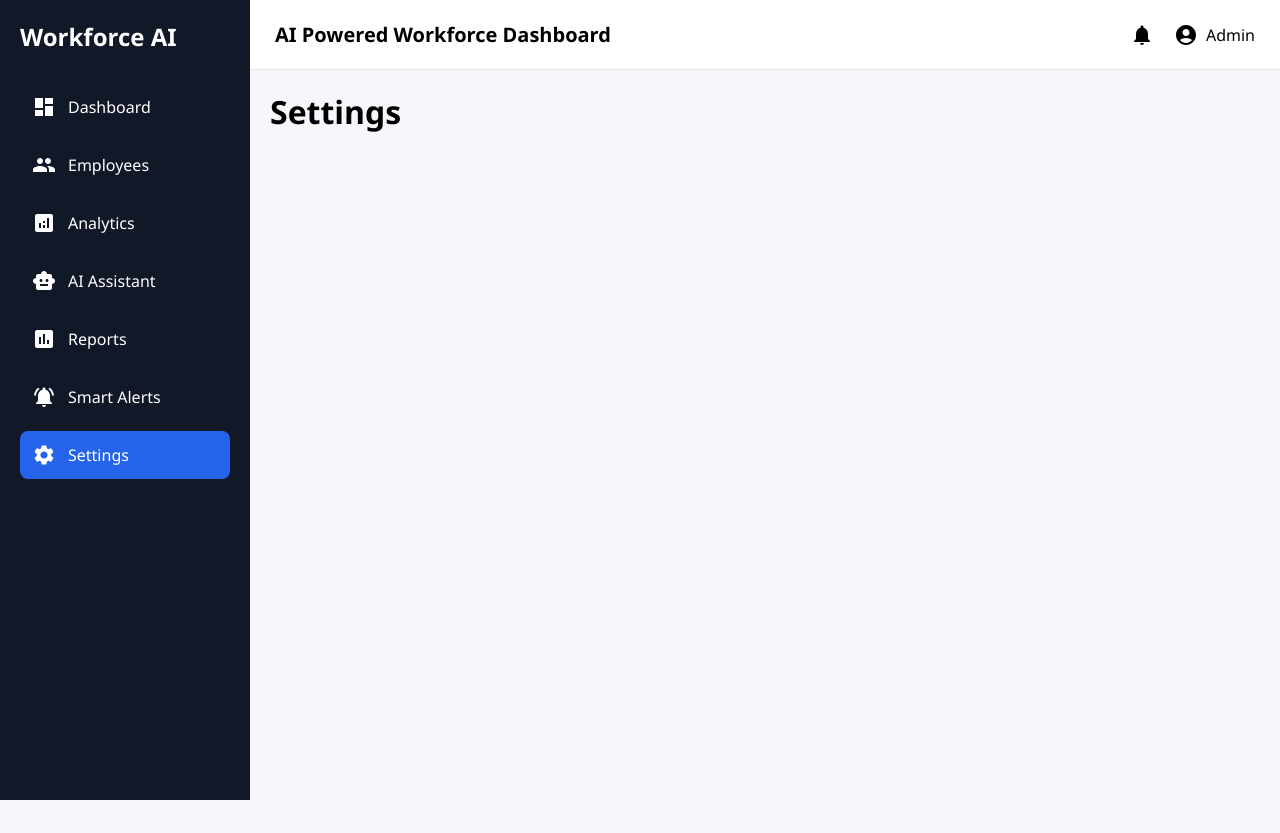
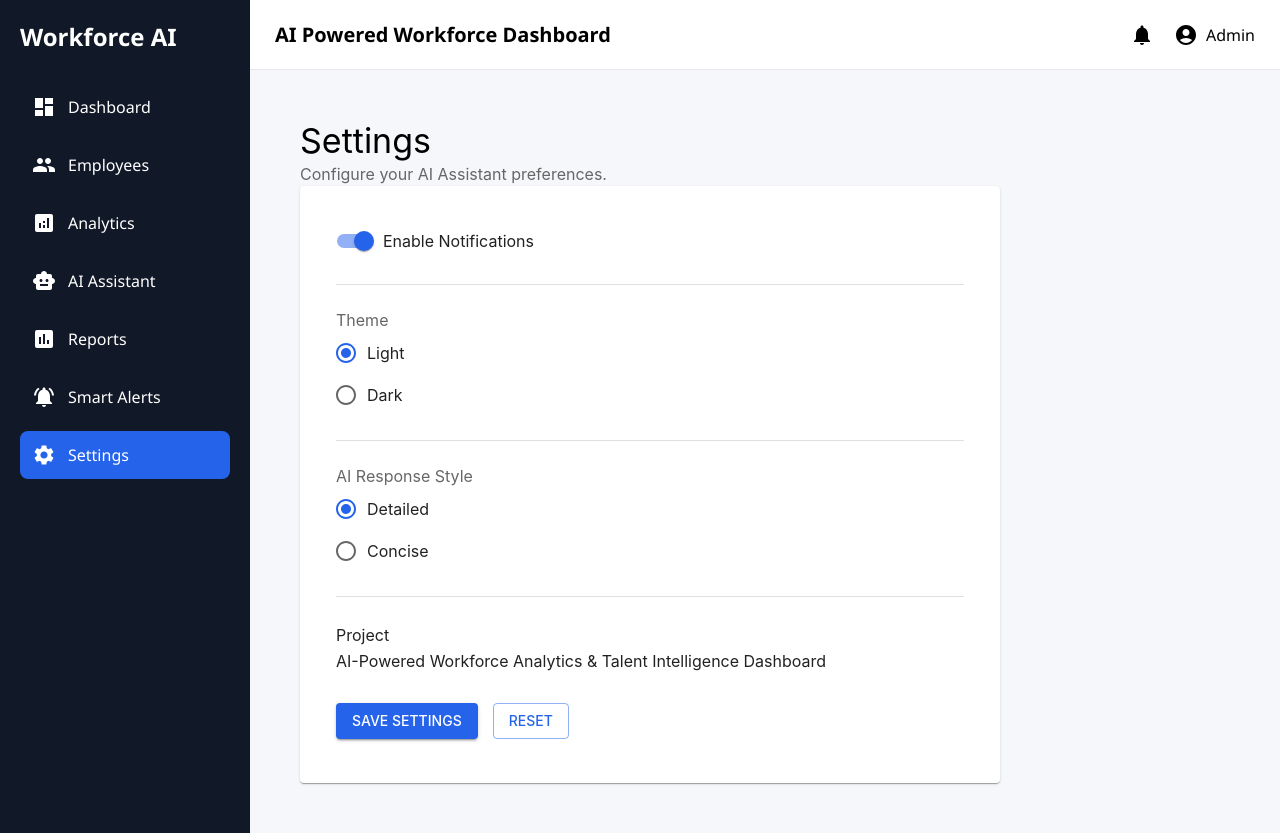
Before and after one commit to SaiKavya210804/AI_Powered_Workforce_Analytics_-_Talent_Intelligence_Dashboard_Team_B, a React app in the folder frontend/: page /settings in a window 1280 px wide. Before the commit the page ends 800 px from the top, so only its background shows below. Built offline with nearby package versions, Linux system fonts and the light colour scheme; no server answers; the HTML template or start-up script is replaced by a standard one.

Commit message:
Implement AI Assistant, Smart Alerts, and Settings improvements

```diff
--- a/frontend/src/components/chatbot/ChatInput.jsx
+++ b/frontend/src/components/chatbot/ChatInput.jsx
@@ -1,20 +1,59 @@
 import "./ChatInput.css";
 
-function ChatInput({ value, onChange, onSend }) {
+function ChatInput({
+
+  value,
+
+  onChange,
+
+  onSend
+
+}) {
+
+  const handleSend = () => {
+
+    if (!value.trim()) return;
+
+    onSend();
+
+  };
+
   return (
+
     <div className="chat-input-container">
+
       <textarea
+
         rows="3"
+
         placeholder="Ask something about your workforce..."
+
         value={value}
+
         onChange={onChange}
+
+        onKeyDown={(e) => {
+
+          if (e.key === "Enter" && !e.shiftKey) {
+
+            e.preventDefault();
+
+            handleSend();
+
+          }
+
+        }}
+
       />
 
-      <button onClick={onSend}>
+      <button onClick={handleSend}>
         Send
       </button>
+
     </div>
+
   );
+
 }
 
 export default ChatInput;
--- a/frontend/src/pages/AIAssistant/AIAssistant.jsx
+++ b/frontend/src/pages/AIAssistant/AIAssistant.jsx
@@ -1,11 +1,15 @@
-import { useState } from "react";
+import { useState, useEffect, useRef } from "react";
 import { askAI } from "../../services/aiService";
 
 import ChatInput from "../../components/chatbot/ChatInput";
 import ChatHistory from "../../components/chatbot/ChatHistory";
 import TypingIndicator from "../../components/chatbot/TypingIndicator";
 
+import { Button } from "@mui/material";
+import DeleteSweepIcon from "@mui/icons-material/DeleteSweep";
+
 function AIAssistant() {
+
   const [question, setQuestion] = useState("");
 
   const [messages, setMessages] = useState([
@@ -17,66 +21,149 @@ function AIAssistant() {
 
   const [loading, setLoading] = useState(false);
 
-  const handleAsk = async () => {
-    if (!question.trim()) return;
+  const chatEndRef = useRef(null);
 
-    const userQuestion = question;
+  const suggestedQuestions = [
+    "Show overall attrition rate",
+    "Generate employee summary",
+    "Show salary analytics",
+    "Show job satisfaction",
+    "Show work-life balance"
+  ];
 
-    // Add user's message
+  const handleAsk = async (customQuestion = null) => {
+
+    const userQuestion = customQuestion || question;
+
+    if (!userQuestion.trim()) return;
+
     setMessages((prev) => [
       ...prev,
       {
         sender: "user",
-        message: userQuestion,
-      },
+        message: userQuestion
+      }
     ]);
 
-    // Clear input
     setQuestion("");
 
     setLoading(true);
 
     try {
+
       const response = await askAI(userQuestion);
 
-      // Add AI response
       setMessages((prev) => [
         ...prev,
         {
           sender: "ai",
-          message: response.answer,
-        },
+          message: response.answer
+        }
       ]);
+
     } catch (error) {
+
       console.error(error);
 
       setMessages((prev) => [
         ...prev,
         {
           sender: "ai",
-          message: "Something went wrong. Please try again.",
-        },
+          message: "Something went wrong. Please try again."
+        }
       ]);
+
     }
 
     setLoading(false);
+
   };
 
+  const handleClearChat = () => {
+
+    setMessages([
+      {
+        sender: "ai",
+        message: "Hello! How can I help you with workforce analytics today?"
+      }
+    ]);
+
+  };
+
+  useEffect(() => {
+
+    chatEndRef.current?.scrollIntoView({
+      behavior: "smooth"
+    });
+
+  }, [messages]);
+
   return (
+
     <div style={{ padding: "30px" }}>
-      <h1>AI Workforce Assistant</h1>
+
+      <div
+        style={{
+          display: "flex",
+          justifyContent: "space-between",
+          alignItems: "center",
+          marginBottom: "20px"
+        }}
+      >
+
+        <h1>AI Workforce Assistant</h1>
+
+        <Button
+          variant="outlined"
+          color="error"
+          startIcon={<DeleteSweepIcon />}
+          onClick={handleClearChat}
+        >
+          Clear Chat
+        </Button>
+
+      </div>
+
+      <div
+        style={{
+          display: "flex",
+          flexWrap: "wrap",
+          gap: "10px",
+          marginBottom: "20px"
+        }}
+      >
+
+        {suggestedQuestions.map((item, index) => (
+
+          <Button
+            key={index}
+            variant="outlined"
+            size="small"
+            onClick={() => handleAsk(item)}
+          >
+            {item}
+          </Button>
+
+        ))}
+
+      </div>
 
       <ChatHistory messages={messages} />
 
       {loading && <TypingIndicator />}
+
+      <div ref={chatEndRef}></div>
 
       <ChatInput
         value={question}
         onChange={(e) => setQuestion(e.target.value)}
         onSend={handleAsk}
       />
+
     </div>
+
   );
+
 }
 
 export default AIAssistant;
--- /dev/null
+++ b/frontend/src/pages/Settings/Settings.css
@@ -0,0 +1,19 @@
+.settings-container {
+    padding: 30px;
+}
+
+.settings-title {
+    font-size: 32px;
+    font-weight: bold;
+    margin-bottom: 10px;
+}
+
+.settings-subtitle {
+    color: #666;
+    margin-bottom: 30px;
+}
+
+.settings-card {
+    max-width: 700px;
+    padding: 20px;
+}
--- a/frontend/src/pages/Settings/Settings.jsx
+++ b/frontend/src/pages/Settings/Settings.jsx
@@ -1,5 +1,209 @@
+import "./Settings.css";
+
+import {
+    Card,
+    CardContent,
+    Typography,
+    Switch,
+    FormControlLabel,
+    Button,
+    Divider,
+    RadioGroup,
+    Radio,
+    FormControl,
+    FormLabel
+} from "@mui/material";
+
+import { useState, useEffect } from "react";
+
 function Settings() {
-  return <h1>Settings</h1>;
+
+    const [notifications, setNotifications] = useState(true);
+    const [theme, setTheme] = useState("light");
+    const [aiMode, setAiMode] = useState("detailed");
+
+    // Load saved settings when page opens
+    useEffect(() => {
+
+        const savedSettings = localStorage.getItem("workforceSettings");
+
+        if (savedSettings) {
+
+            const settings = JSON.parse(savedSettings);
+
+            setNotifications(settings.notifications);
+            setTheme(settings.theme);
+            setAiMode(settings.aiMode);
+
+        }
+
+    }, []);
+
+    // Save settings
+    const handleSave = () => {
+
+        const settings = {
+            notifications,
+            theme,
+            aiMode
+        };
+
+        localStorage.setItem(
+            "workforceSettings",
+            JSON.stringify(settings)
+        );
+
+        alert("Settings saved successfully!");
+
+    };
+
+    // Reset settings
+    const handleReset = () => {
+
+        setNotifications(true);
+        setTheme("light");
+        setAiMode("detailed");
+
+        localStorage.removeItem("workforceSettings");
+
+        alert("Settings reset successfully!");
+
+    };
+
+    return (
+
+        <div className="settings-container">
+
+            <Typography
+                variant="h4"
+                className="settings-title"
+            >
+                Settings
+            </Typography>
+
+            <Typography
+                className="settings-subtitle"
+            >
+                Configure your AI Assistant preferences.
+            </Typography>
+
+            <Card className="settings-card">
+
+                <CardContent>
+
+                    <FormControlLabel
+                        control={
+                            <Switch
+                                checked={notifications}
+                                onChange={(e) =>
+                                    setNotifications(e.target.checked)
+                                }
+                            />
+                        }
+                        label="Enable Notifications"
+                    />
+
+                    <Divider sx={{ marginY: 3 }} />
+
+                    <FormControl>
+
+                        <FormLabel>Theme</FormLabel>
+
+                        <RadioGroup
+                            value={theme}
+                            onChange={(e) =>
+                                setTheme(e.target.value)
+                            }
+                        >
+
+                            <FormControlLabel
+                                value="light"
+                                control={<Radio />}
+                                label="Light"
+                            />
+
+                            <FormControlLabel
+                                value="dark"
+                                control={<Radio />}
+                                label="Dark"
+                            />
+
+                        </RadioGroup>
+
+                    </FormControl>
+
+                    <Divider sx={{ marginY: 3 }} />
+
+                    <FormControl>
+
+                        <FormLabel>AI Response Style</FormLabel>
+
+                        <RadioGroup
+                            value={aiMode}
+                            onChange={(e) =>
+                                setAiMode(e.target.value)
+                            }
+                        >
+
+                            <FormControlLabel
+                                value="detailed"
+                                control={<Radio />}
+                                label="Detailed"
+                            />
+
+                            <FormControlLabel
+                                value="concise"
+                                control={<Radio />}
+                                label="Concise"
+                            />
+
+                        </RadioGroup>
+
+                    </FormControl>
+
+                    <Divider sx={{ marginY: 3 }} />
+
+                    <Typography variant="subtitle1">
+                        Project
+                    </Typography>
+
+                    <Typography color="text.secondary">
+                        AI-Powered Workforce Analytics &
+                        Talent Intelligence Dashboard
+                    </Typography>
+
+                    <div
+                        style={{
+                            marginTop: "30px",
+                            display: "flex",
+                            gap: "15px"
+                        }}
+                    >
+
+                        <Button
+                            variant="contained"
+                            onClick={handleSave}
+                        >
+                            Save Settings
+                        </Button>
+
+                        <Button
+                            variant="outlined"
+                            onClick={handleReset}
+                        >
+                            Reset
+                        </Button>
+
+                    </div>
+
+                </CardContent>
+
+            </Card>
+
+        </div>
+
+    );
+
 }
 
 export default Settings;
```
